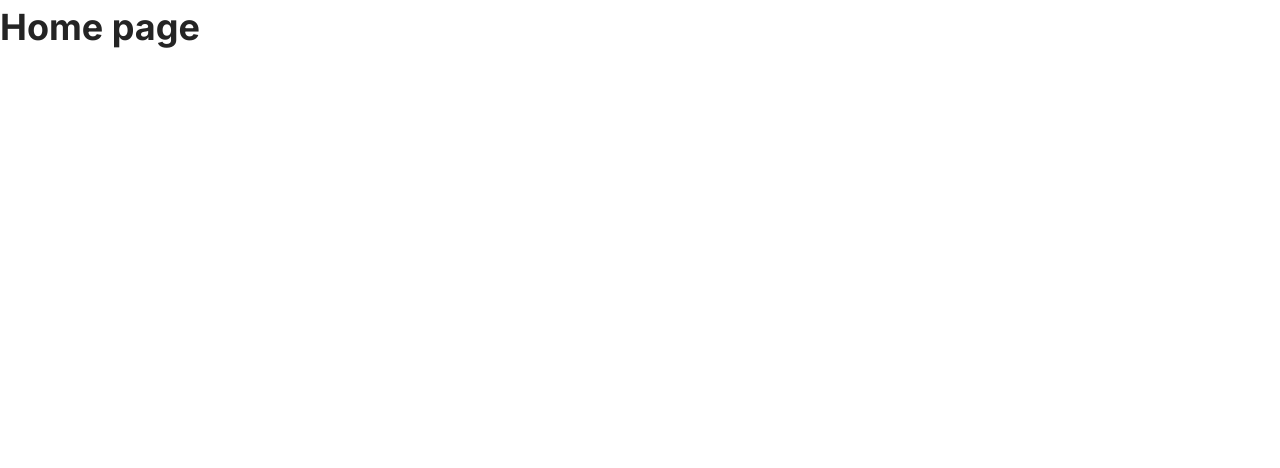
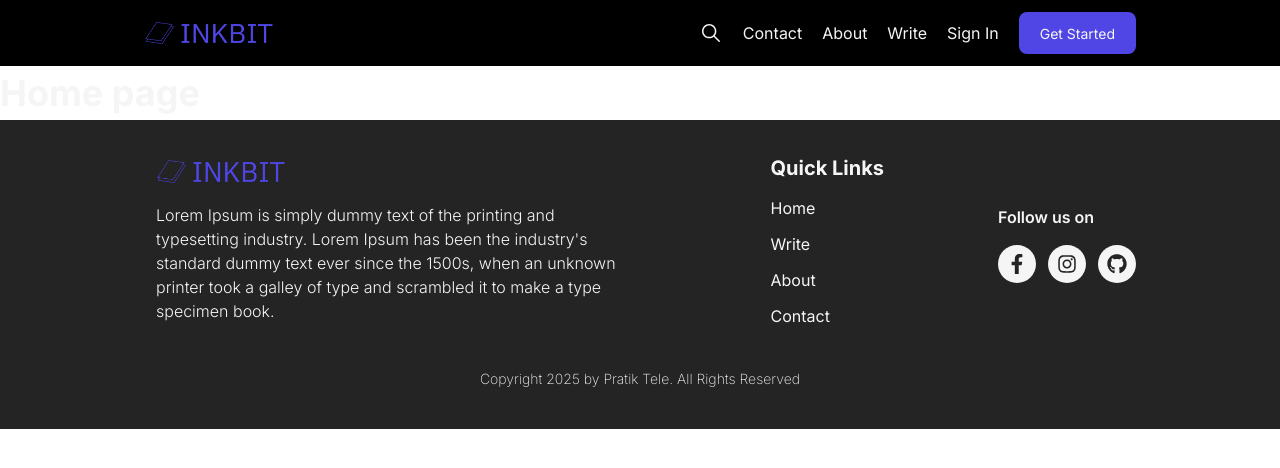
Before and after one commit to pratikmtele/inkbit, a Next.js app: page / in a window 1280 px wide. Shown: the top 468 px of the page. Built offline with nearby package versions, Linux system fonts and the light colour scheme.

Commit message:
Designed header and footer section

```diff
--- a/src/app/globals.css
+++ b/src/app/globals.css
@@ -1,4 +1,6 @@
 @import "tailwindcss";
+
+@custom-variant dark (&:where(.dark, .dark *));
 
 @theme {
   /* Fonts */
@@ -26,6 +28,54 @@
   --color-text-gray: #6B7280;
 }
 
+body {
+  @apply font-primary
+}
+
 h1 {
-  @apply text-3xl font-bold text-dark
+  @apply text-3xl font-bold text-dark dark:text-light
 }
+
+h2 {
+  @apply text-2xl font-bold
+}
+
+h3 {
+  @apply text-lg font-bold leading-4
+}
+
+.animated-underline {
+  position: relative;
+  display: block;
+}
+
+.animated-underline::after {
+  content: '';
+  position: absolute;
+  left: 0;
+  bottom: 0;
+  width: 100%;
+  height: 1px;
+  @apply bg-primary;
+  transform: scaleX(0);
+  transition: transform 0.3s;
+  transform-origin: left;
+}
+
+.animated-underline:hover {
+  @apply text-primary
+}
+
+.animated-underline:hover::after {
+  transform: scaleX(1);
+}
+
+@media only screen and (max-width: 768px) {
+  h1 {
+    @apply text-2xl
+  }
+
+  h2 {
+    @apply text-xl
+  }
+}
--- a/src/app/layout.js
+++ b/src/app/layout.js
@@ -1,16 +1,7 @@
-import { Geist, Geist_Mono } from "next/font/google";
+import Footer from "@/components/Footer";
 import "./app.css";
 import "./globals.css";
-
-const geistSans = Geist({
-  variable: "--font-geist-sans",
-  subsets: ["latin"],
-});
-
-const geistMono = Geist_Mono({
-  variable: "--font-geist-mono",
-  subsets: ["latin"],
-});
+import Header from "@/components/Header";
 
 export const metadata = {
   title: "Inkbit - A Blog website",
@@ -20,10 +11,10 @@ export const metadata = {
 export default function RootLayout({ children }) {
   return (
     <html lang="en">
-      <body
-        className={`${geistSans.variable} ${geistMono.variable} antialiased`}
-      >
+      <body className="dark">
+        <Header />
         {children}
+        <Footer />
       </body>
     </html>
   );
--- a/src/app/page.js
+++ b/src/app/page.js
@@ -1,7 +1,7 @@
 export default function App() {
   return (
     <div>
-      <h1 className="font-primary text-3xl">Home page</h1>
+      <h1 className="">Home page</h1>
     </div>
   );
 }
--- /dev/null
+++ b/src/components/Button.jsx
@@ -0,0 +1,32 @@
+import { motion } from "framer-motion";
+import React, { useState } from "react";
+
+export default function Button({ label, className }) {
+  const [isHover, setIsHover] = useState(false);
+
+  return (
+    <motion.button
+      className={`relative overflow-hidden ${className} rounded-lg`}
+      onHoverStart={() => setIsHover(true)}
+      onTouchStart={() => setIsHover(true)}
+      onTouchEnd={() => setIsHover(false)}
+      onHoverEnd={() => setIsHover(false)}
+      type="button"
+    >
+      <motion.div
+        animate={{ scaleX: isHover ? 1 : 0 }}
+        initial={{ scaleX: 0 }}
+        transition={{ duration: 0.4, ease: "easeInOut" }}
+        className="absolute left-0 top-0 bottom-0 w-full bg-white origin-left z-0"
+        style={{ pointerEvents: "none" }}
+      />
+      <span
+        className={`relative z-10 transition-colors duration-300 text-sm ${
+          isHover ? "text-primary" : "text-light"
+        }`}
+      >
+        {label}
+      </span>
+    </motion.button>
+  );
+}
--- /dev/null
+++ b/src/components/Footer.jsx
@@ -0,0 +1,73 @@
+import Image from "next/image";
+import Logo from "../../public/inkbit_logo.png";
+import Link from "next/link";
+import SocialIcons from "./SocialIcons";
+import { FaFacebookF } from "react-icons/fa";
+import { FaInstagram } from "react-icons/fa";
+import { FaGithub } from "react-icons/fa";
+
+export default function Footer() {
+  return (
+    <div className="px-6 py-5 md:px-36 md:py-10 bg-light dark:bg-dark">
+      <div className="flex gap-5 flex-col md:flex-row">
+        <div className="flex-2 md:px-3">
+          <Image src={Logo} width={130} height={130} alt="Inkbit" />
+          <p className="text-sm md:text-md font-light mt-5 text-dark dark:text-light">
+            Lorem Ipsum is simply dummy text of the printing and typesetting
+            industry. Lorem Ipsum has been the industry's standard dummy text
+            ever since the 1500s, when an unknown printer took a galley of type
+            and scrambled it to make a type specimen book.
+          </p>
+        </div>
+        <div className="flex-1 flex flex-col md:items-end">
+          <div>
+            <h3 className="text-dark dark:text-light">Quick Links</h3>
+            <ul className="w-fit text-dark dark:text-light">
+              <li
+                className="animated-underline mt-5 mb-3"
+                style={{ display: "block", width: "fit-content" }}
+              >
+                <Link href="#">Home</Link>
+              </li>
+              <li
+                className="animated-underline mb-3"
+                style={{ width: "fit-content" }}
+              >
+                <Link href="#">Write</Link>
+              </li>
+              <li
+                className="animated-underline mb-3"
+                style={{ display: "block", width: "fit-content" }}
+              >
+                <Link href="#">About</Link>
+              </li>
+              <li
+                className="animated-underline"
+                style={{ display: "block", width: "fit-content" }}
+              >
+                <Link href="#">Contact</Link>
+              </li>
+            </ul>
+          </div>
+        </div>
+        <div className="flex-1 flex items-center md:justify-end">
+          <div>
+            <h4 className="text-md mb-4 font-semibold text-dark dark:text-light">
+              Follow us on
+            </h4>
+            <div className="flex gap-3">
+              <SocialIcons Icon={FaFacebookF} slug="#" />
+              <SocialIcons Icon={FaInstagram} slug="#" />
+              <SocialIcons Icon={FaGithub} slug="#" />
+            </div>
+          </div>
+        </div>
+      </div>
+      <div className="bg-light dark:bg-dark text-center pt-10">
+        <p className="text-sm text-dark dark:text-light font-extralight">
+          Copyright 2025 by Pratik Tele. All Rights Reserved
+        </p>
+      </div>
+    </div>
+  );
+}
--- /dev/null
+++ b/src/components/Header.jsx
@@ -0,0 +1,81 @@
+"use client";
+
+import React, { useState, useEffect } from "react";
+import { IoIosSearch } from "react-icons/io";
+import Button from "./Button";
+import Link from "next/link";
+import { IoCloseOutline } from "react-icons/io5";
+import { FiMenu } from "react-icons/fi";
+import { motion } from "framer-motion";
+import Logo from "../../public/inkbit_logo.png";
+import Image from "next/image";
+
+export default function Header() {
+  const [isNavbarOpen, setIsNavnarOpen] = useState(false);
+  const [isMobile, setIsMobile] = useState(
+    typeof window !== "undefined" ? window.innerWidth < 768 : false
+  );
+
+  useEffect(() => {
+    const handleResize = () => {
+      setIsMobile(window.innerWidth < 768);
+      if (window.innerWidth >= 768) setIsNavnarOpen(true);
+      else setIsNavnarOpen(false);
+    };
+    window.addEventListener("resize", handleResize);
+    return () => window.removeEventListener("resize", handleResize);
+  }, []);
+
+  const navVariants = {
+    closed: { x: "-100%" },
+    open: { x: 0 },
+    static: { x: 0 },
+  };
+
+  return (
+    <div className="py-3 px-6 md:px-12 lg:px-36 flex justify-between items-center bg-white dark:bg-black">
+      <h2 className="text-primary">
+        <Link href="/">
+          <Image src={Logo} width={130} height={130} alt="Inkbit" />
+        </Link>
+      </h2>
+      <div className="flex gap-5 items-center">
+        <IoIosSearch className="text-dark dark:text-light z-50 text-xl cursor-pointer" />
+        <motion.ul
+          className={`text-dark dark:text-light flex flex-col gap-5 absolute top-0 left-0 z-50 w-full h-screen px-7 py-5 bg-white dark:bg-black md:flex-row md:static md:gap-5 md:items-center md:w-fit md:px-0 md:py-0 md:h-fit`}
+          initial={isMobile ? "closed" : "open"}
+          animate={isMobile ? (isNavbarOpen ? "open" : "closed") : "open"}
+          variants={navVariants}
+          transition={{ type: "tween" }}
+        >
+          <div className="w-full flex justify-end mb-3 md:hidden">
+            <IoCloseOutline
+              className="text-xl text-dark dark:text-light cursor-pointer w-fit border rounded-full"
+              onClick={() => setIsNavnarOpen(false)}
+            />
+          </div>
+          <li className="w-full md:w-fit relative animated-underline">
+            <Link href="#">Contact</Link>
+          </li>
+          <li className="w-full md:w-fit relative animated-underline">
+            <Link href="#">About</Link>
+          </li>
+          <li className="w-full md:w-fit relative animated-underline">
+            <Link href="#">Write</Link>
+          </li>
+          <li className="w-full md:w-fit relative animated-underline">
+            <Link href="#">Sign In</Link>
+          </li>
+          <Button
+            label="Get Started"
+            className="bg-primary border border-transparent py-2 px-5 cursor-pointer flex-shrink-0 mt-3 md:mt-0"
+          />
+        </motion.ul>
+        <FiMenu
+          className="text-xl cursor-pointer md:hidden text-dark dark:text-light"
+          onClick={() => setIsNavnarOpen(true)}
+        />
+      </div>
+    </div>
+  );
+}
--- /dev/null
+++ b/src/components/SocialIcons.jsx
@@ -0,0 +1,11 @@
+import Link from "next/link";
+
+export default function SocialIcons({ Icon, slug }) {
+  return (
+    <Link href={slug}>
+      <div className="p-2 bg-dark dark:bg-light rounded-full border border-transparent hover:bg-light hover:dark:bg-dark hover:border-dark hover:dark:border-light group transition-all duration-300 ease-in-out">
+        <Icon className="text-light dark:text-dark text-lg group-hover:text-dark group-hover:dark:text-light" />
+      </div>
+    </Link>
+  );
+}
```
Also changed, not shown: public/inkbit_logo.png (added).
